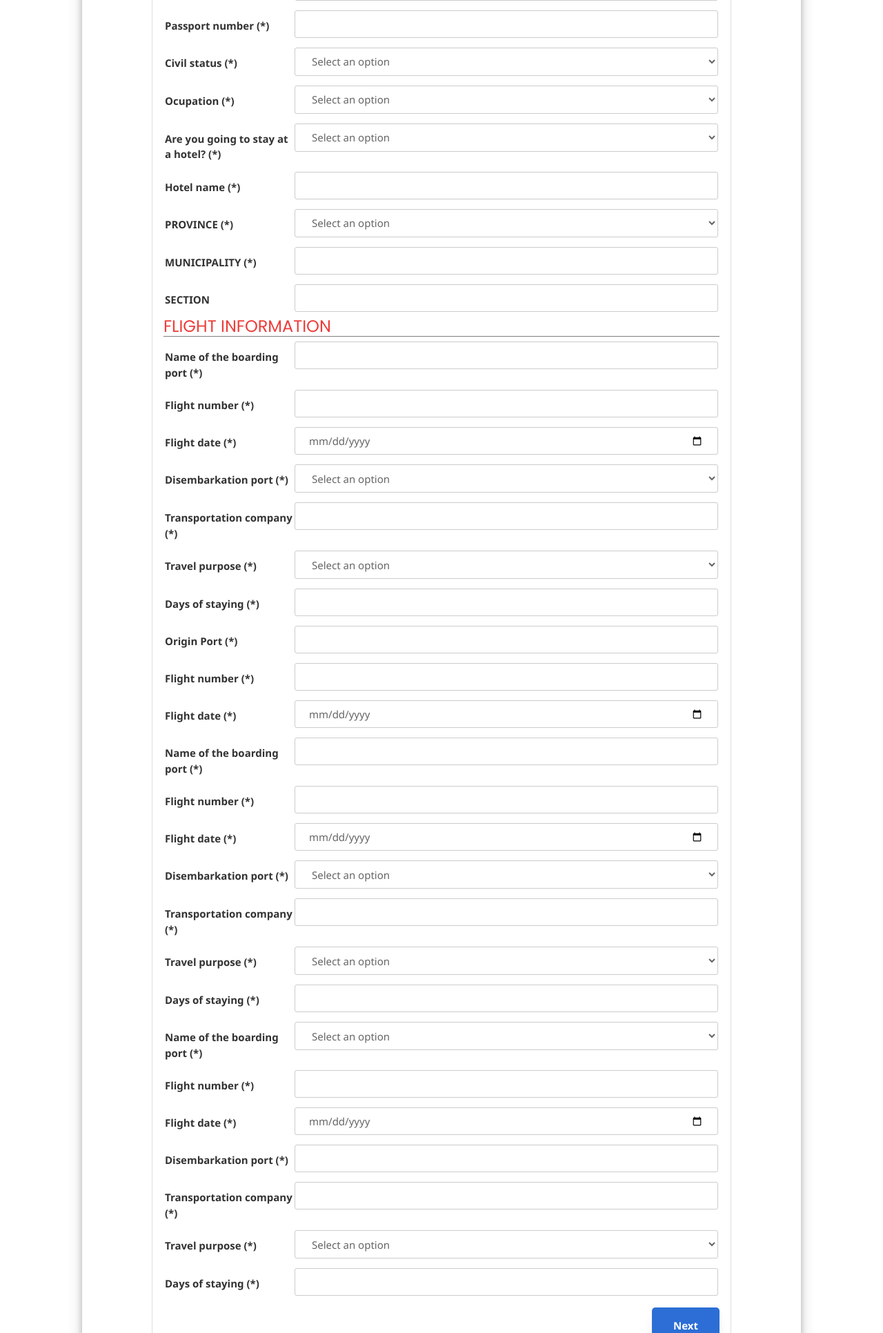
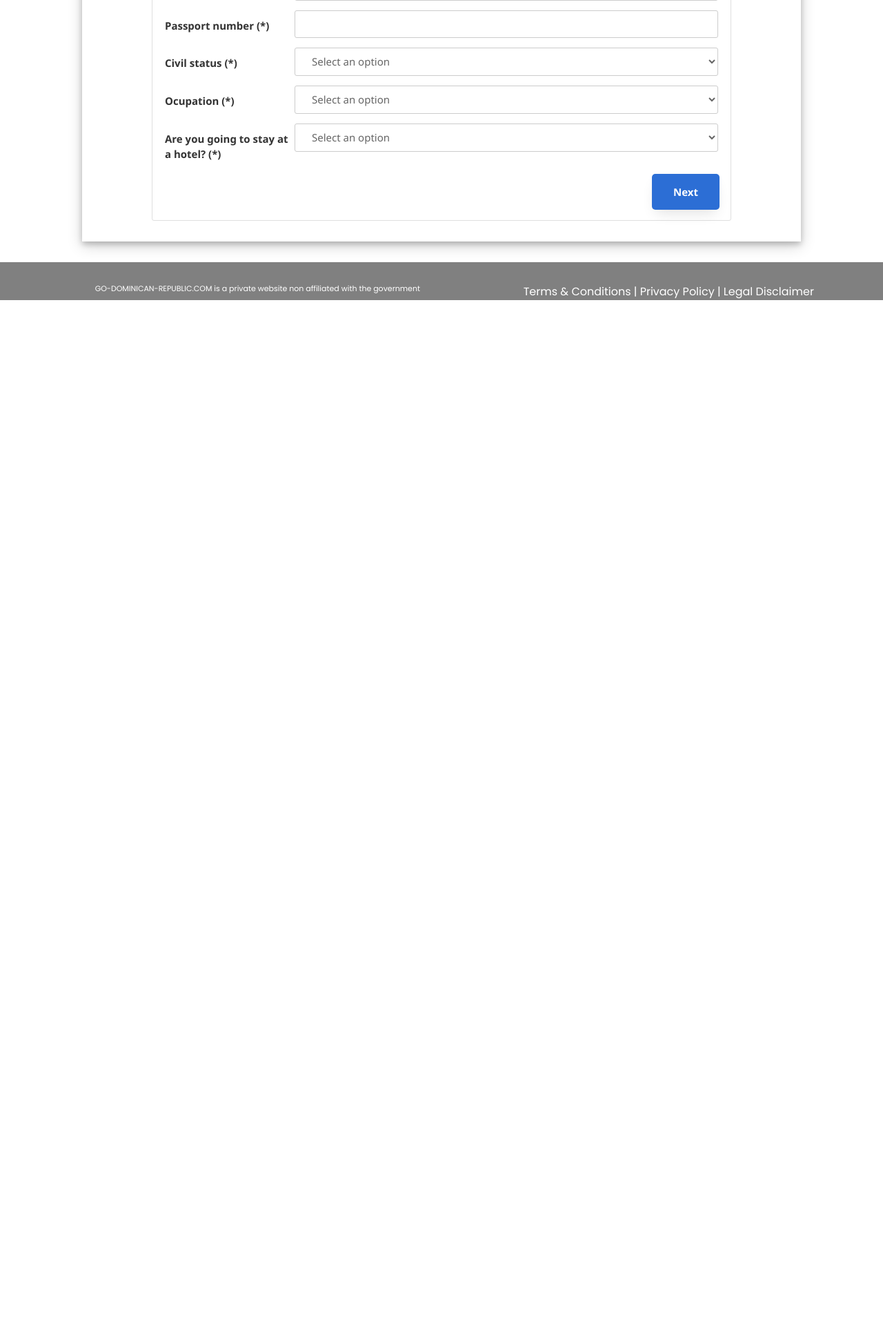
Before and after one commit to Fenitra07/dominican_republic, a PHP site: page /english_form.php in a window 1280 px wide. Shown: the part 1221-3153 px from the top of the page at 69% size. After the commit the page ends 1656 px from the top, so only its background shows below. Run offline with PHP 8.4, Linux system fonts and the light colour scheme.

Commit message:
Version 2.0 Fenitra

```diff
--- a/assets/css/main.css
+++ b/assets/css/main.css
@@ -86,6 +86,11 @@
   font-weight: 700;
   margin-top: 11px;
 }
+
+.name_option {
+  color: grey;
+}
+
 
 .form-row .value {
   width: -webkit-calc(100% - 188px);
--- a/check.html
+++ b/check.html
@@ -4,7 +4,6 @@
 	<title></title>
 </head>
 <body>
-
 	<select id="op">
 		<option>option1</option>
 		<option>option2</option>
@@ -27,7 +26,5 @@
 
 		}
 	</script>
-
-
 </body>
 </html>
--- a/english_form_submission.php
+++ b/english_form_submission.php
@@ -57,7 +57,7 @@
                             <div class="name">Arrival or Departure (*)</div>
                             <div class="value">
                                 <div class="input-group">
-                                    <select class="input--style-6 select_style">
+                                    <select class="input--style-6 select_style" id="movement" onclick="myMovement()">
                                       <option>Select an option</option>
                                       <option>Arrival</option>
                                       <option>Departure</option>
@@ -69,7 +69,7 @@
                             <div class="name">Do you make stops in other countries ? (*)</div>
                             <div class="value">
                                 <div class="input-group">
-                                    <select class="input--style-6 select_style">
+                                    <select class="input--style-6 select_style" id="stopCountry" onclick="stopCountry()">
                                       <option>Select an option</option>
                                       <option>No</option>
                                       <option>Yes</option>
@@ -199,7 +199,7 @@
                             <div class="name">Are you going to stay at a hotel?  (*)</div>
                             <div class="value">
                                 <div class="input-group">
-                                    <select class="input--style-6 select_style">
+                                    <select class="input--style-6 select_style" id="operation1" onclick="myOperation1()">
                                       <option>Select an option</option>
                                       <option>No</option>
                                       <option>Yes</option>
@@ -207,16 +207,17 @@
                                 </div>
                             </div>
                         </div>
-                        <div class="form-row">
-                            <div class="name">Hotel name (*)</div>
+                        <div class="form-row" id="r_yes1" style="display: none">
+                            <div class="name"><span class="name_option">Hotel name (*)</span></div>
                             <div class="value">
                                 <div class="input-group">
                                     <input class="input--style-6" type="" name="" placeholder="">
                                 </div>
                             </div>
                         </div>
+                        <div id="r_no1" style="display: none">
                           <div class="form-row">
-                            <div class="name">PROVINCE  (*)</div>
+                              <div class="name"><span class="name_option">PROVINCE  (*)</span></div>
                               <div class="value">
                                   <div class="input-group">
                                       <select class="input--style-6 select_style">
@@ -257,7 +258,7 @@
                               </div>
                           </div>
                           <div class="form-row">
-                            <div class="name">MUNICIPALITY (*)</div>
+                              <div class="name"><span class="name_option">MUNICIPALITY (*)</span></div>
                               <div class="value">
                                   <div class="input-group">
                                       <input class="input--style-6" type="" name="" placeholder="">
@@ -265,17 +266,22 @@
                               </div>
                           </div>
                           <div class="form-row">
-                            <div class="name">SECTION</div>
+                              <div class="name"><span class="name_option">SECTION</span></div>
                               <div class="value">
                                   <div class="input-group">
                                       <input class="input--style-6" type="" name="" placeholder="">
                                   </div>
                               </div>
                           </div>
+                        </div>
+
+
                         <!-- FLIGHT INFORMATION -->
+                        <!-- Arrival Condition Begin -->
+                        <div id="r_arrival" style="display: none">
                           <h3 class="form_title">FLIGHT INFORMATION</h3>
                           <div class="form-row">
-                            <div class="name">Name of the boarding port (*)</div>
+                              <div class="name"><span class="name_option">Name of the boarding port (*)</span></div>
                               <div class="value">
                                   <div class="input-group">
                                       <input class="input--style-6" type="" name="" placeholder="">
@@ -283,7 +289,7 @@
                               </div>
                           </div>
                           <div class="form-row">
-                            <div class="name">Flight number (*)</div>
+                              <div class="name"><span class="name_option">Flight number (*)</span></div>
                               <div class="value">
                                   <div class="input-group">
                                       <input class="input--style-6" type="" name="" placeholder="">
@@ -291,7 +297,7 @@
                               </div>
                           </div>
                           <div class="form-row">
-                            <div class="name">Flight date (*)</div>
+                              <div class="name"><span class="name_option">Flight date (*)</span></div>
                               <div class="value">
                                   <div class="input-group">
                                       <input class="input--style-6" type="date" name="">
@@ -299,7 +305,7 @@
                               </div>
                           </div>
                           <div class="form-row">
-                            <div class="name">Disembarkation port (*)</div>
+                              <div class="name"><span class="name_option">Disembarkation port (*)</span></div>
                               <div class="value">
                                   <div class="input-group">
                                       <select class="input--style-6 select_style">
@@ -319,7 +325,7 @@
                               </div>
                           </div>
                           <div class="form-row">
-                            <div class="name">Transportation company (*)</div>
+                              <div class="name"><span class="name_option">Transportation company (*)</span></div>
                               <div class="value">
                                   <div class="input-group">
                                       <input class="input--style-6" type="" name="" placeholder="">
@@ -327,7 +333,7 @@
                               </div>
                           </div>
                           <div class="form-row">
-                            <div class="name">Travel purpose (*)</div>
+                              <div class="name"><span class="name_option">Travel purpose (*)</span></div>
                               <div class="value">
                                   <div class="input-group">
                                       <select class="input--style-6 select_style">
@@ -345,7 +351,7 @@
                               </div>
                           </div>
                           <div class="form-row">
-                            <div class="name">Days of staying (*)</div>
+                              <div class="name"><span class="name_option">Days of staying (*)</span></div>
                               <div class="value">
                                   <div class="input-group">
                                       <input class="input--style-6" type="" name="" placeholder="">
@@ -354,7 +360,7 @@
                           </div>
 
                           <div class="form-row">
-                            <div class="name">Origin Port (*)</div>
+                              <div class="name"><span class="name_option">Origin Port (*)</span></div>
                               <div class="value">
                                   <div class="input-group">
                                       <input class="input--style-6" type="" name="" placeholder="">
@@ -362,7 +368,7 @@
                               </div>
                           </div>
                           <div class="form-row">
-                            <div class="name">Flight number (*)</div>
+                              <div class="name"><span class="name_option">Flight number (*)</span></div>
                               <div class="value">
                                   <div class="input-group">
                                       <input class="input--style-6" type="" name="" placeholder="">
@@ -370,7 +376,7 @@
                               </div>
                           </div>
                           <div class="form-row">
-                            <div class="name">Flight date (*)</div>
+                              <div class="name"><span class="name_option">Flight date (*)</span></div>
                               <div class="value">
                                   <div class="input-group">
                                       <input class="input--style-6" type="date" name="">
@@ -378,7 +384,7 @@
                               </div>
                           </div>
                           <div class="form-row">
-                            <div class="name">Name of the boarding port (*)</div>
+                              <div class="name"><span class="name_option">Name of the boarding port (*)</span></div>
                               <div class="value">
                                   <div class="input-group">
                                       <input class="input--style-6" type="" name="" placeholder="">
@@ -386,7 +392,7 @@
                               </div>
                           </div>
                           <div class="form-row">
-                            <div class="name">Flight number (*)</div>
+                              <div class="name"><span class="name_option">Flight number (*)</span></div>
                               <div class="value">
                                   <div class="input-group">
                                       <input class="input--style-6" type="" name="" placeholder="">
@@ -394,7 +400,7 @@
                               </div>
                           </div>
                           <div class="form-row">
-                            <div class="name">Flight date (*)</div>
+                              <div class="name"><span class="name_option">Flight date (*)</span></div>
                               <div class="value">
                                   <div class="input-group">
                                       <input class="input--style-6" type="date" name="">
@@ -402,7 +408,7 @@
                               </div>
                           </div>
                           <div class="form-row">
-                            <div class="name">Disembarkation port (*)</div>
+                              <div class="name"><span class="name_option">Disembarkation port (*)</span></div>
                               <div class="value">
                                   <div class="input-group">
                                       <select class="input--style-6 select_style">
@@ -422,7 +428,7 @@
                               </div>
                           </div>
                           <div class="form-row">
-                            <div class="name">Transportation company (*)</div>
+                              <div class="name"><span class="name_option">Transportation company (*)</span></div>
                               <div class="value">
                                   <div class="input-group">
                                       <input class="input--style-6" type="" name="" placeholder="">
@@ -430,7 +436,7 @@
                               </div>
                           </div>
                           <div class="form-row">
-                            <div class="name">Travel purpose (*)</div>
+                              <div class="name"><span class="name_option">Travel purpose (*)</span></div>
                               <div class="value">
                                   <div class="input-group">
                                       <select class="input--style-6 select_style">
@@ -448,17 +454,21 @@
                               </div>
                           </div>
                           <div class="form-row">
-                            <div class="name">Days of staying (*)</div>
+                              <div class="name"><span class="name_option">Days of staying (*)</span></div>
                               <div class="value">
                                   <div class="input-group">
                                       <input class="input--style-6" type="" name="" placeholder="">
                                   </div>
                               </div>
                           </div>
+                        </div>
+                        <!-- Arrival Condition End -->
 
-
+                        <!-- Departure Condition Begin -->
+                        <div id="r_departure" style="display: none">
+                          <h3 class="form_title">FLIGHT INFORMATION</h3>
                           <div class="form-row">
-                            <div class="name">Name of the boarding port (*)</div>
+                              <div class="name"><span class="name_option">Name of the boarding port (*)</span></div>
                               <div class="value">
                                   <div class="input-group">
                                       <select class="input--style-6 select_style">
@@ -478,7 +488,7 @@
                               </div>
                           </div>
                           <div class="form-row">
-                            <div class="name">Flight number (*)</div>
+                              <div class="name"><span class="name_option">Flight number (*)</span></div>
                               <div class="value">
                                   <div class="input-group">
                                       <input class="input--style-6" type="" name="" placeholder="">
@@ -486,7 +496,7 @@
                               </div>
                           </div>
                           <div class="form-row">
-                            <div class="name">Flight date (*)</div>
+                              <div class="name"><span class="name_option">Flight date (*)</span></div>
                               <div class="value">
                                   <div class="input-group">
                                       <input class="input--style-6" type="date" name="">
@@ -494,7 +504,7 @@
                               </div>
                           </div>
                           <div class="form-row">
-                            <div class="name">Disembarkation port  (*)</div>
+                              <div class="name"><span class="name_option">Disembarkation port  (*)</span></div>
                               <div class="value">
                                   <div class="input-group">
                                       <input class="input--style-6" type="" name="" placeholder="">
@@ -502,7 +512,7 @@
                               </div>
                           </div>
                           <div class="form-row">
-                            <div class="name">Transportation company (*)</div>
+                              <div class="name"><span class="name_option">Transportation company (*)</span></div>
                               <div class="value">
                                   <div class="input-group">
                                       <input class="input--style-6" type="" name="" placeholder="">
@@ -510,7 +520,7 @@
                               </div>
                           </div>
                           <div class="form-row">
-                            <div class="name">Travel purpose (*)</div>
+                              <div class="name"><span class="name_option">Travel purpose (*)</span></div>
                               <div class="value">
                                   <div class="input-group">
                                       <select class="input--style-6 select_style">
@@ -528,13 +538,15 @@
                               </div>
                           </div>
                           <div class="form-row">
-                            <div class="name">Days of staying (*)</div>
+                              <div class="name"><span class="name_option">Days of staying (*)</span></div>
                               <div class="value">
                                   <div class="input-group">
                                       <input class="input--style-6" type="" name="" placeholder="">
                                   </div>
                               </div>
                           </div>
+                        </div>
+                        <!-- Departure Condition End -->
 
 
             </div>
@@ -542,14 +554,16 @@
             <!-- PARTIE 2 du formulaire -->
 
             <div style="display: none" id="part2">
+
           <!-- FINAL STEP -->
           <!-- <div> SCRIPT JS : Begin 2nd part of FORM -->
+
                           <h3 class="form_title">FINAL STEP - Customs and public health information</h3>
                         <div class="form-row">
                             <div class="name">Do you bring with you or in your luggage a sum of money or other means of payment exceeding USD 10,000 or the equivalent in another currency?</div>
                             <div class="value">
                                 <div class="input-group">
-                                    <select class="input--style-6 select_style">
+                                    <select class="input--style-6 select_style" id="operation2" onclick="myOperation2()">
                                       <option>Select an option</option>
                                       <option>No</option>
                                       <option>Yes</option>
@@ -557,8 +571,10 @@
                                 </div>
                             </div>
                         </div>
+                        <!-- yes condition begin -->
+                        <div id="r_yes2" style="display: none">
                           <div class="form-row">
-                            <div class="name">AMMOUNT (*)</div>
+                              <div class="name"><span class="name_option">AMMOUNT (*)</span></div>
                               <div class="value">
                                   <div class="input-group">
                                       <input class="input--style-6" type="" name="" placeholder="">
@@ -566,7 +582,7 @@
                               </div>
                           </div>
                           <div class="form-row">
-                            <div class="name">CURRENCY (*)</div>
+                              <div class="name"><span class="name_option">CURRENCY (*)</span></div>
                               <div class="value">
                                   <div class="input-group">
                                       <input class="input--style-6" type="" name="" placeholder="">
@@ -574,13 +590,15 @@
                               </div>
                           </div>
                           <div class="form-row">
-                            <div class="name">DECLARE ORIGIN OF THE SECURITIES (*)</div>
+                              <div class="name"><span class="name_option">DECLARE ORIGIN OF THE SECURITIES (*)</span></div>
                               <div class="value">
                                   <div class="input-group">
                                       <input class="input--style-6" type="" name="" placeholder="">
                                   </div>
                               </div>
                           </div>
+                        </div>
+                        <!-- yes condition end -->
                         <div class="form-row">
                             <div class="name">Do you bring food, plants or animals with you or in your luggage?</div>
                             <div class="value">
@@ -698,10 +716,10 @@
 
     <!-- Jquery JS-->
     <script src="assets/vendor/jquery/jquery.min.js"></script>
-
-
     <!-- Main JS-->
     <script src="assets/js/global.js"></script>
+    <!-- Form script (Select/option) -->
+    <script src="assets/js/form_script.js"></script>
 
 
 <script type="text/javascript">
@@ -721,6 +739,10 @@
     }
   </script>
 
+
+
+
+
 </body>
 
 </html>
```
Also changed, not shown: assets/js/form_script.js (added, +91 -0 lines), checkv.html (added, +30 -0 lines), dashboard_navbar.php (+7 -1 lines), facture-fr.html (renamed from facture.html, +10 -10 lines), facture-us.html (added, +108 -0 lines), test.html (added, +55 -0 lines). Lines whose indentation alone changed are shown as unchanged.
